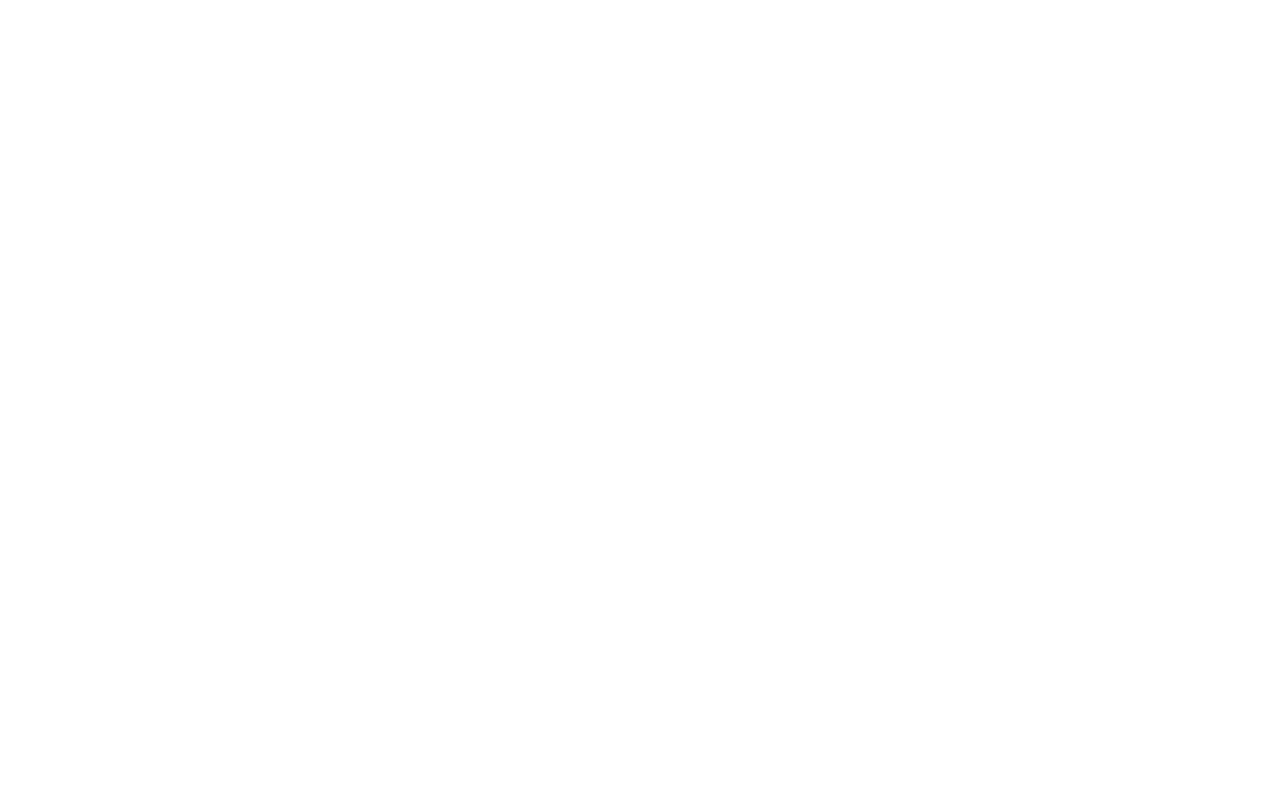
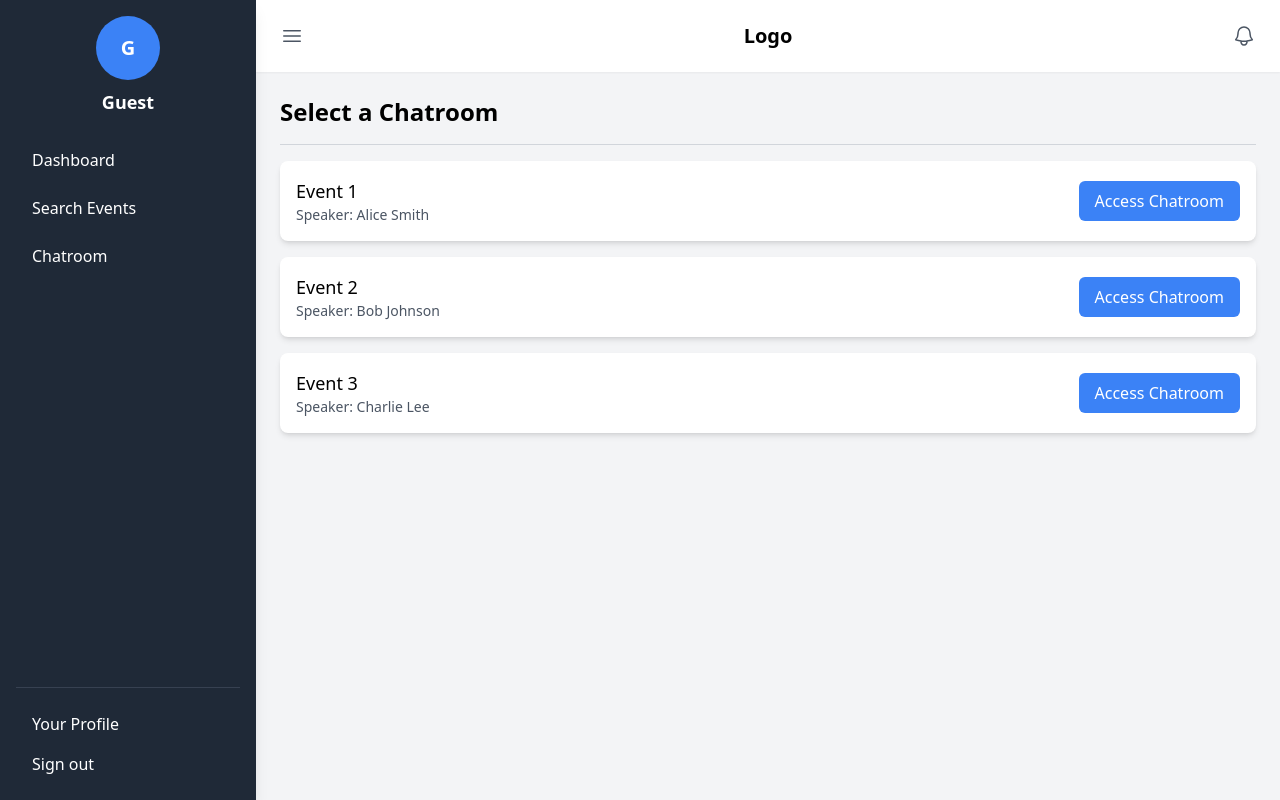
Before and after one commit to fouadM200/Brogrammers_SOEN343_Project_W25, a React (Vite) app: page /select_chatroom in a window 1280 px wide. Before the commit this address had no page. Built offline with nearby package versions, Linux system fonts and the light colour scheme.

Commit message:
Add files via upload
Select chatroom page added

```diff
--- a/src/App.jsx
+++ b/src/App.jsx
@@ -1,11 +1,12 @@
 import React, { useState, useEffect } from 'react';
 import { BrowserRouter as Router, Route, Routes, Navigate } from 'react-router-dom';
+import SelectChatroom from "./SelectChatroom";
 import UserDashboard from './UserDashboard';
 import OrganizerDashboard from "./OrganizerDashboard";
 import Auth from "./Auth";
 import SignOut from "./SignOut";
 import Homepage from './Homepage';
-import ForgotPassword from "./ForgotPassword";  // ✅ Import ForgotPassword page
+import ForgotPassword from "./ForgotPassword";
 
 const App = () => {
   const [currentUser, setCurrentUser] = useState(null);
@@ -46,7 +47,8 @@
         <Route path="/auth" element={<Auth onAuth={handleAuth} />} />
         <Route path="/signout" element={<SignOut onSignOut={handleSignOut} />} />
         <Route path="/forgot-password" element={<ForgotPassword />} /> {/* ✅ Added Forgot Password Route */}
-      </Routes>
+        <Route path="/select_chatroom" element={<SelectChatroom user={currentUser} onSignOut={handleSignOut} />} />
+        </Routes>
     </Router>
   );
 };
--- a/src/OrganizerDashboard.jsx
+++ b/src/OrganizerDashboard.jsx
@@ -5,7 +5,7 @@
 import QuitConfirmation from "./QuitConfirmation";
 
 export default function OrganizerDashboard({ user }) {
-  const [isSidebarOpen, setIsSidebarOpen] = useState(false);
+  const [isSidebarOpen, setIsSidebarOpen] = useState(true);
   const [showConfirm, setShowConfirm] = useState(false);
   const navigate = useNavigate(); // Initialize navigation
 
--- /dev/null
+++ b/src/SelectChatroom.jsx
@@ -0,0 +1,53 @@
+import React, { useState } from "react";
+import UserSideMenuBar from "./UserSideMenuBar";
+import HeaderMenuBar from "./HeaderMenuBar";
+
+const SelectChatroom = ({ user, onSignOut }) => {
+  const [isSidebarOpen, setIsSidebarOpen] = useState(true);
+
+  const events = ["Event 1", "Event 2", "Event 3"];
+  const speakers = ["Alice Smith", "Bob Johnson", "Charlie Lee"];
+
+  return (
+    <div className="flex h-screen transition-all duration-300 ease-in-out relative">
+      {/* Sidebar */}
+      <div
+        className={`absolute top-0 left-0 h-full w-64 bg-gray-800 text-white shadow-lg transition-all duration-300 ease-in-out ${
+          isSidebarOpen ? "translate-x-0" : "-translate-x-64"
+        }`}
+      >
+        <UserSideMenuBar user={user} onSignOut={onSignOut} />
+      </div>
+
+      {/* Main Content */}
+      <div
+        className={`flex flex-col flex-1 bg-gray-100 transition-all duration-300 ease-in-out ${
+          isSidebarOpen ? "ml-64" : "ml-0"
+        }`}
+      >
+        <HeaderMenuBar toggleSidebar={() => setIsSidebarOpen(!isSidebarOpen)} />
+        <div className="p-6 space-y-4">
+          <h1 className="text-2xl font-bold text-black">Select a Chatroom</h1>
+          <hr className="my-2 border-gray-300" />
+
+          {events.map((event, index) => (
+            <div
+              key={index}
+              className="flex justify-between items-center bg-white shadow-md p-4 rounded-lg hover:bg-gray-100 transition-colors duration-200"
+            >
+              <div>
+                <span className="text-lg font-medium">{event}</span>
+                <p className="text-gray-600 text-sm">Speaker: {speakers[index]}</p>
+              </div>
+              <button className="bg-blue-500 text-white px-4 py-2 rounded-md hover:bg-blue-600">
+                Access Chatroom
+              </button>
+            </div>
+          ))}
+        </div>
+      </div>
+    </div>
+  );
+};
+
+export default SelectChatroom;
--- a/src/UserDashboard.jsx
+++ b/src/UserDashboard.jsx
@@ -5,7 +5,7 @@
 import QuitConfirmation from "./QuitConfirmation"; // Import QuitConfirmation
 
 export default function UserDashboard() {
-  const [isSidebarOpen, setIsSidebarOpen] = useState(false);
+  const [isSidebarOpen, setIsSidebarOpen] = useState(true);
   const [currentUser, setCurrentUser] = useState(null);
   const [showConfirm, setShowConfirm] = useState(false);
   const navigate = useNavigate(); // Initialize navigation
--- a/src/UserSideMenuBar.jsx
+++ b/src/UserSideMenuBar.jsx
@@ -6,24 +6,23 @@
   // Ensure user is not null
   const currentUser = user || { name: "Guest", email: "" };
 
-  // Extract initials
-  const nameParts = currentUser.name.trim().split(" ");
+  // Safely extract initials
+  const nameParts = currentUser?.name?.trim()?.split(" ") || ["G"];
   const initials =
     nameParts.length > 1
-      ? nameParts[0][0].toUpperCase() + nameParts[1][0].toUpperCase()
-      : nameParts[0][0].toUpperCase();
+      ? (nameParts[0][0]?.toUpperCase() || "") + (nameParts[1][0]?.toUpperCase() || "")
+      : (nameParts[0][0]?.toUpperCase() || "G");
 
   // Navigation links
   const navigation = [
-    { name: "Dashboard", href: "#" },
-    { name: "Search Events", href: "#" },
-    { name: "Chatroom", href: "#" },
-    { name: "Q&A", href: "#" },
+    { name: "Dashboard", href: "/dashboard" },
+    { name: "Search Events", href: "/search" },
+    { name: "Chatroom", href: "/select_chatroom" }
   ];
 
   // User navigation links
   const userNavigation = [
-    { name: "Your Profile", href: "#" },
+    { name: "Your Profile", href: "" },
     { name: "Sign out", action: onSignOut },
   ];
 
```
